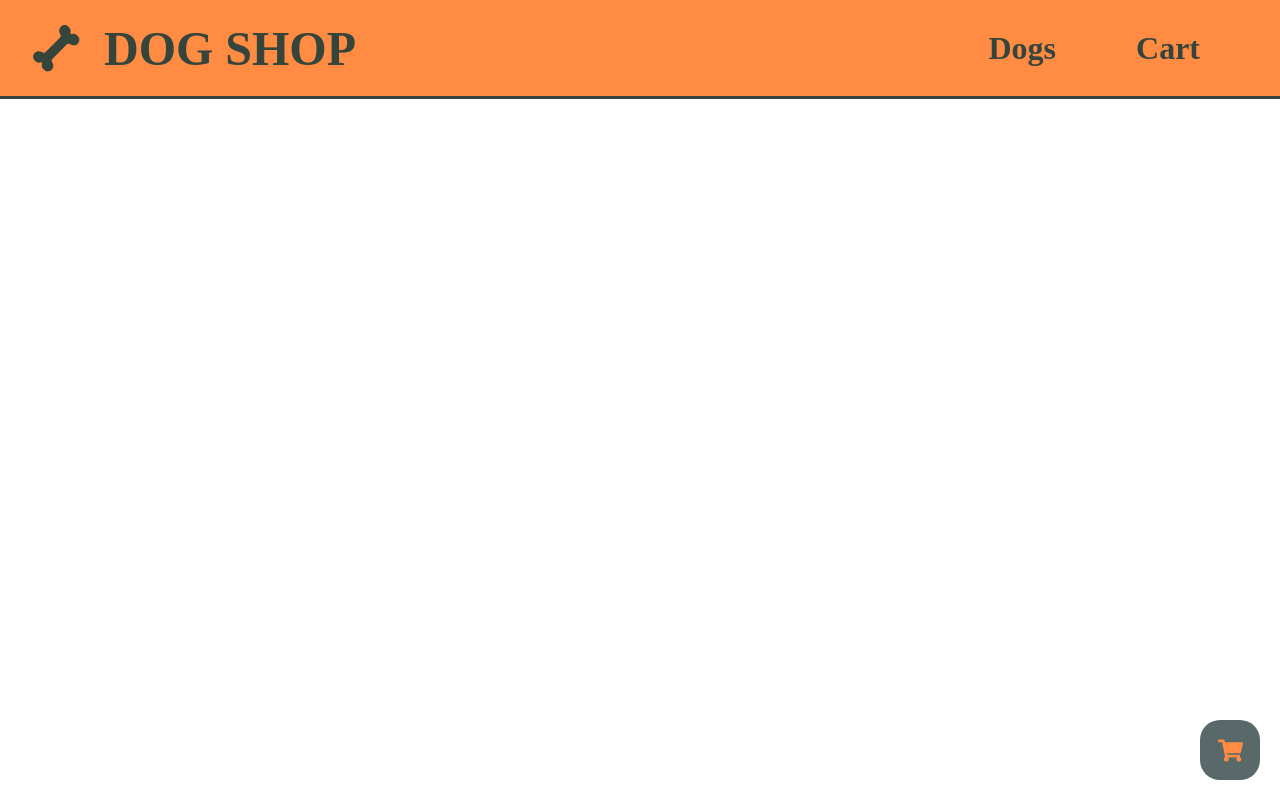
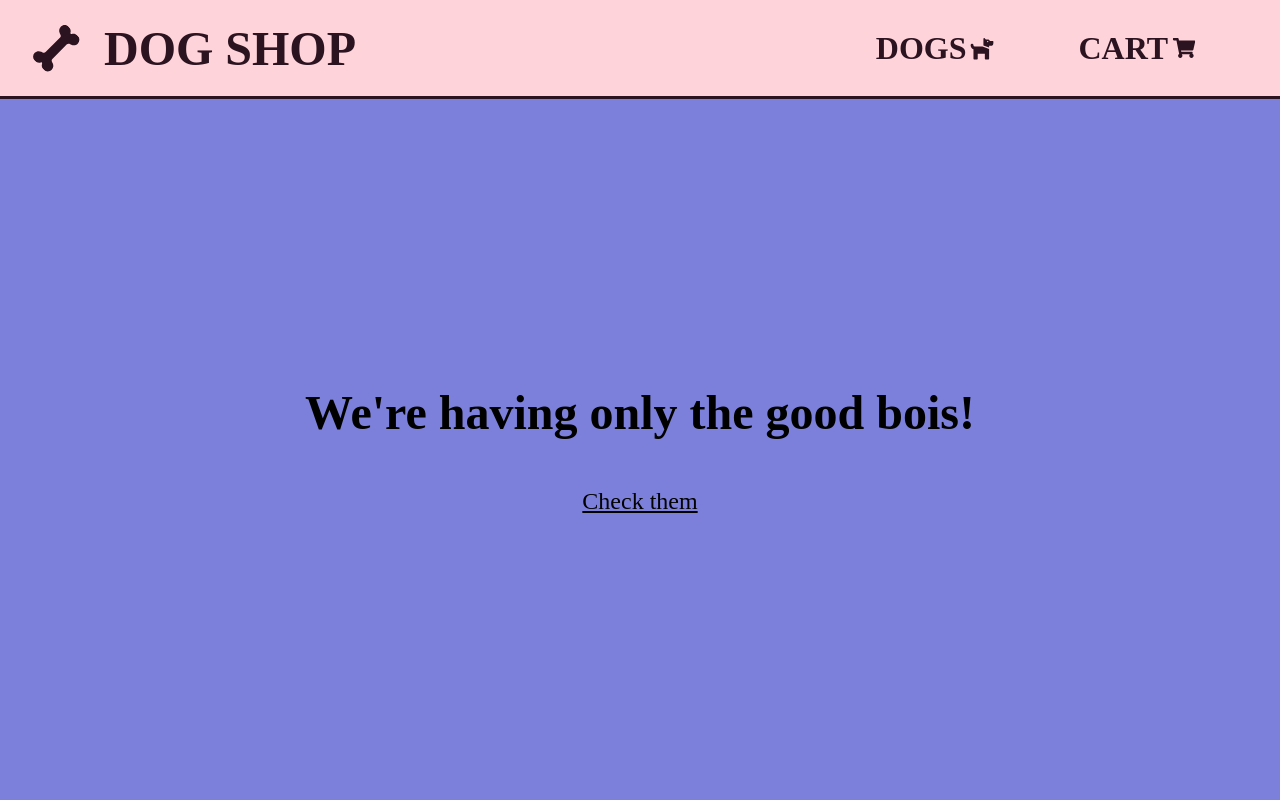
Before and after one commit to Mackowi/shopping-cart, a React (Create React App) app: page / in a window 1280 px wide. Built offline with nearby package versions, Linux system fonts and the light colour scheme.

Commit message:
routes, initial layout and header done

```diff
--- a/src/App.js
+++ b/src/App.js
@@ -1,25 +1,35 @@
+import { BrowserRouter as Router, Routes, Route, } from "react-router-dom";
+import Header from './components/Header';
+import Cart from './components/Cart';
+import Dogs from './components/Dogs';
+import Home from './components/Home';
 import { useState } from 'react';
-import { FaShoppingCart } from 'react-icons/fa';
-import { Link } from 'react-router-dom';
-import Cart from './components/Cart';
-import Header from './components/Header';
-import './styles/styles.css'
+// import CompactCart from './components/CompactCart';
+// import { FaShoppingCart } from 'react-icons/fa';
+import './styles/styles.css';
 
 export default function App() {
 
-  const [isCartOpen, setIsCartOpen] = useState(false)
+  // const [isCartOpen, setIsCartOpen] = useState(false)
 
-  const handleCartToggle = () => {
-    setIsCartOpen(!isCartOpen);
-  };
+  // const handleCartToggle = () => {
+  //   setIsCartOpen(!isCartOpen);
+  // };
 
   return (
     <div className="app">
-      <Header />
-      <div className="cart-icon-container" onClick={handleCartToggle}>
+        <Router>
+          <Header />
+          <Routes>
+            <Route path="/" element={<Home />}/>
+            <Route path="/cart" element={<Cart />}/>
+            <Route path="/dogs" element={<Dogs />}/>
+          </Routes>
+        </Router>
+      {/* <div className="cart-icon-container" onClick={handleCartToggle}>
         <FaShoppingCart />
       </div>
-      <Cart isCartOpen={isCartOpen} handleCartToggle={handleCartToggle} />
+      <CompactCart isCartOpen={isCartOpen} handleCartToggle={handleCartToggle} /> */}
     </div>
   );
 }
--- a/src/RouteSwitch.js
+++ /dev/null
@@ -1,14 +0,0 @@
-import { BrowserRouter, Routes, Route } from "react-router-dom";
-import App from "./App";
-import Cart from "./components/Cart"
-
-export default function RouteSwitch() {
-  return (
-      <BrowserRouter>
-        <Routes>
-          <Route path="/" element={<App />}/>
-          <Route path="/cart" element={<Cart />}/>
-        </Routes>
-      </BrowserRouter>
-  )
-}
--- a/src/components/Cart.js
+++ b/src/components/Cart.js
@@ -1,22 +1,7 @@
-import React, { useState } from 'react'
-import { Link } from 'react-router-dom'
+import React from 'react'
 
-export default function Cart({ isCartOpen, handleCartToggle }) {
-
+export default function Cart() {
   return (
-    <div className={`cart ${isCartOpen ? 'open' : ''}`}>
-      <div className="cart-icon" onClick={handleCartToggle}>
-        {/* Contents of the cart icon */}
-        Cart Icon
-      </div>
-      <div className="cart-contents">
-        {/* Contents of the shopping cart */}
-        <ul>
-          <li>Product 1</li>
-          <li>Product 2</li>
-          <li>Product 3</li>
-        </ul>
-      </div>
-    </div>
-  );
-};
+    <div>Cart</div>
+  )
+}
--- /dev/null
+++ b/src/components/CompactCart.js
@@ -0,0 +1,22 @@
+import React from 'react'
+import { Link } from 'react-router-dom'
+
+export default function CompactCart({ isCartOpen, handleCartToggle }) {
+
+  return (
+    <div className={`cart ${isCartOpen ? 'open' : ''}`}>
+      <div className="cart-icon" onClick={handleCartToggle}>
+        {/* Contents of the cart icon */}
+        Cart Icon
+      </div>
+      <div className="cart-contents">
+        {/* Contents of the shopping cart */}
+        <ul>
+          <li>Product 1</li>
+          <li>Product 2</li>
+          <li>Product 3</li>
+        </ul>
+      </div>
+    </div>
+  );
+};
--- /dev/null
+++ b/src/components/Dogs.js
@@ -0,0 +1,7 @@
+import React from 'react'
+
+export default function Dogs() {
+  return (
+    <div>Dogs</div>
+  )
+}
--- a/src/components/Header.js
+++ b/src/components/Header.js
@@ -1,21 +1,34 @@
 import React from 'react'
-import { FaBone } from 'react-icons/fa';
+import { FaBone, FaDog, FaShoppingCart } from 'react-icons/fa';
+import { Link } from 'react-router-dom';
 
 export default function Header() {
 
   return (
     <>
       <div className='header'>
-        <div className='header-left'>
-          <div className='logo'>
-              <FaBone />
+        <Link to='/' className='link'>
+          <div className='header-left'>
+            <div className='logo'>
+                <FaBone/>
+            </div>
+            <h1>DOG SHOP</h1>
           </div>
-          <h1>DOG SHOP</h1>
-        </div>
+        </Link>
         <div>
           <ul className='header-right'>
-            <li>Dogs</li>
-            <li>Cart</li>
+            <li>
+              <Link to='/Dogs' className='link'>
+              Dogs
+              <FaDog className='dogs-icon'/>
+              </Link>
+            </li>
+            <li>
+              <Link to='/Cart' className='link'>
+              Cart
+              <FaShoppingCart className='cart-icon'/>
+              </Link>
+            </li>
           </ul>
         </div>
       </div>
--- /dev/null
+++ b/src/components/Home.js
@@ -0,0 +1,14 @@
+import React from 'react'
+import { Link } from 'react-router-dom';
+
+
+export default function Home() {
+  return (
+    <div className='home'>
+      <h1>We're having only the good bois!</h1>
+      <Link to="/Dogs" className='link'>
+        <p className='dogs-link'>Check them</p>
+      </Link>
+    </div>
+  )
+}
--- a/src/index.js
+++ b/src/index.js
@@ -1,10 +1,11 @@
 import React from 'react';
 import ReactDOM from 'react-dom/client';
-import RouteSwitch from './RouteSwitch';
+import App from './App';
+
 
 const root = ReactDOM.createRoot(document.getElementById('root'));
 root.render(
   <React.StrictMode>
-    <RouteSwitch />
+        <App />
   </React.StrictMode>
 );
--- a/src/styles/styles.css
+++ b/src/styles/styles.css
@@ -1,6 +1,13 @@
 * {
 	margin: 0;
 	padding: 0;
+}
+
+.app {
+	height: 100vh;
+	display: flex;
+	flex-direction: column;
+  background-color: #7D80DA;
 }
 
 .header {
@@ -9,11 +16,18 @@
     justify-content: space-between;
     align-items: center;
     font-size: x-large;
-    background-color: #ff8c42;
-    color: #36453b;
+    background-color: #FFD3DA;
+    color: #2C1320;
     font-weight: 600;
     padding:0 5rem 0 2.5rem ;
-    border-bottom: 3px solid #36453b;
+    border-bottom: 3px solid #2C1320;
+}
+
+.link {
+  text-decoration: none;
+  color: inherit;
+  display: flex;
+  align-items: center;
 }
 
 .header-left {
@@ -32,6 +46,7 @@
   display: flex;
   gap: 5rem;
   list-style: none;
+  text-transform: uppercase;
 }
 
 .header-right > * {
@@ -43,7 +58,33 @@
   text-decoration: underline;
 }
 
-.cart-icon-container {
+.home, .dogs, .cart {
+  flex-grow: 1;
+}
+
+.home {
+  display: flex;
+  flex-direction: column;
+  justify-content: center;
+  align-items: center;
+  gap: 3rem;
+  font-size: 1.5rem;
+}
+
+.dogs-link {
+  text-decoration: underline;
+}
+
+.dogs-icon {
+  scale: 0.8;
+}
+
+.cart-icon {
+  scale: 0.7;
+}
+
+
+/* .cart-icon-container {
   position: fixed;
   bottom: 20px;
   right: 20px;
@@ -85,4 +126,4 @@
 
 .cart-contents {
   padding: 20px;
-}
+} */
```
Also changed, not shown: src/components/dogsItems.js (renamed from src/components/dogs.js).
